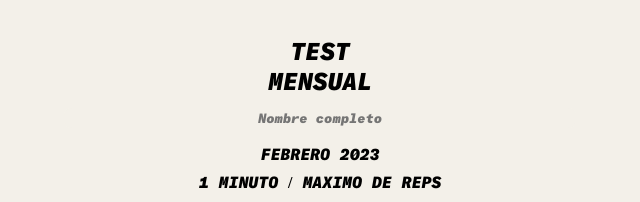
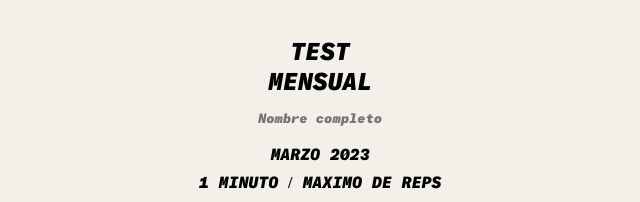
Before and after one commit to MarioChico/cooper, a plain HTML site: page index.html in a window 1280 px wide. Shown: the top 202 px of the page, 320-960 px from the left. Drawn offline with nearby package versions, Linux system fonts and the light colour scheme.

Commit message:
March test

```diff
--- a/index.html
+++ b/index.html
@@ -14,7 +14,7 @@
             <div id="cabecera">
                 <h1>TEST <br>MENSUAL</h1>
                 <input type="text" name="full-name" id="full-name" placeholder="Nombre completo">
-                <p>FEBRERO 2023</p>
+                <p>MARZO 2023</p>
                 <h4>1 MINUTO / MÁXIMO DE REPS</h4>
 
             </div>
```
